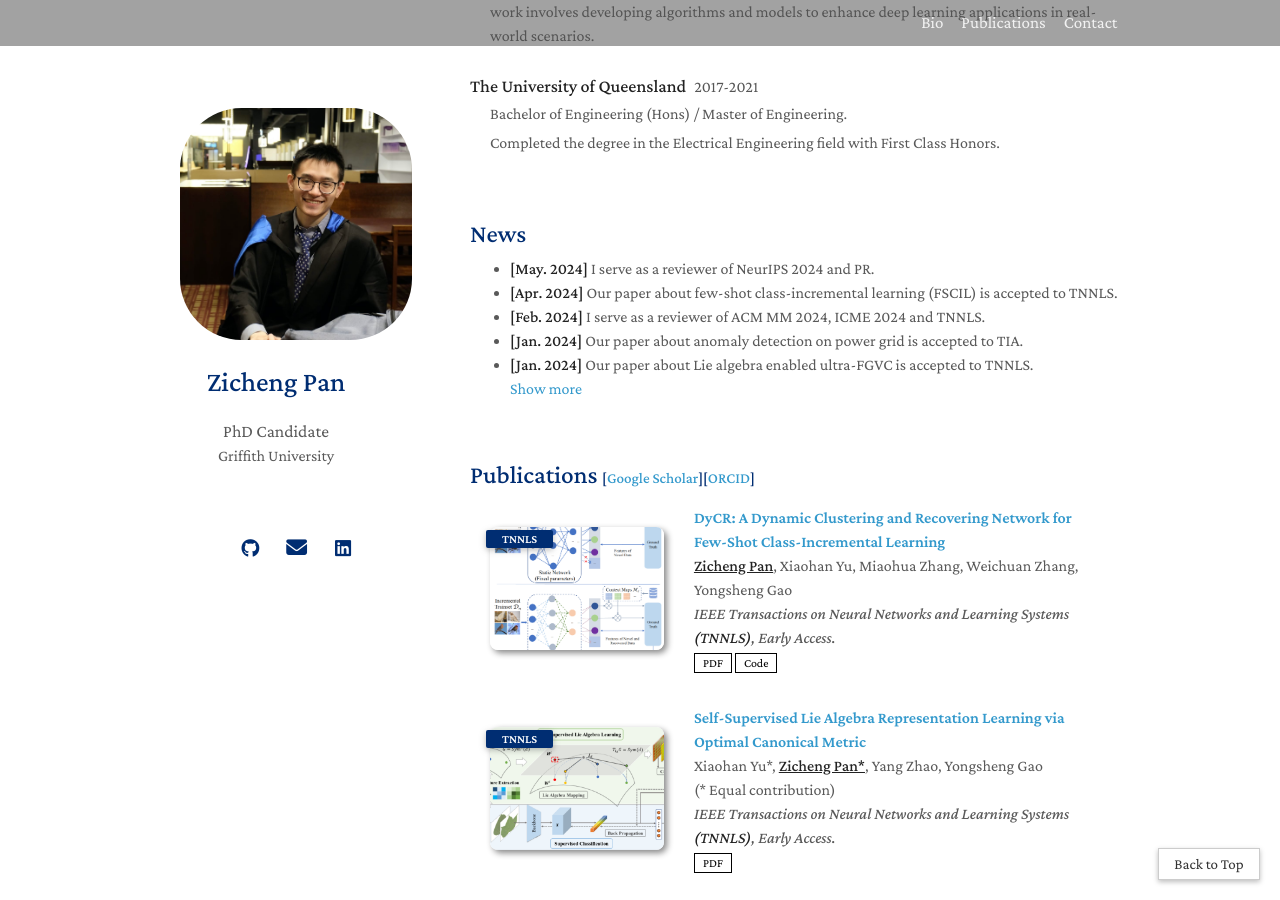
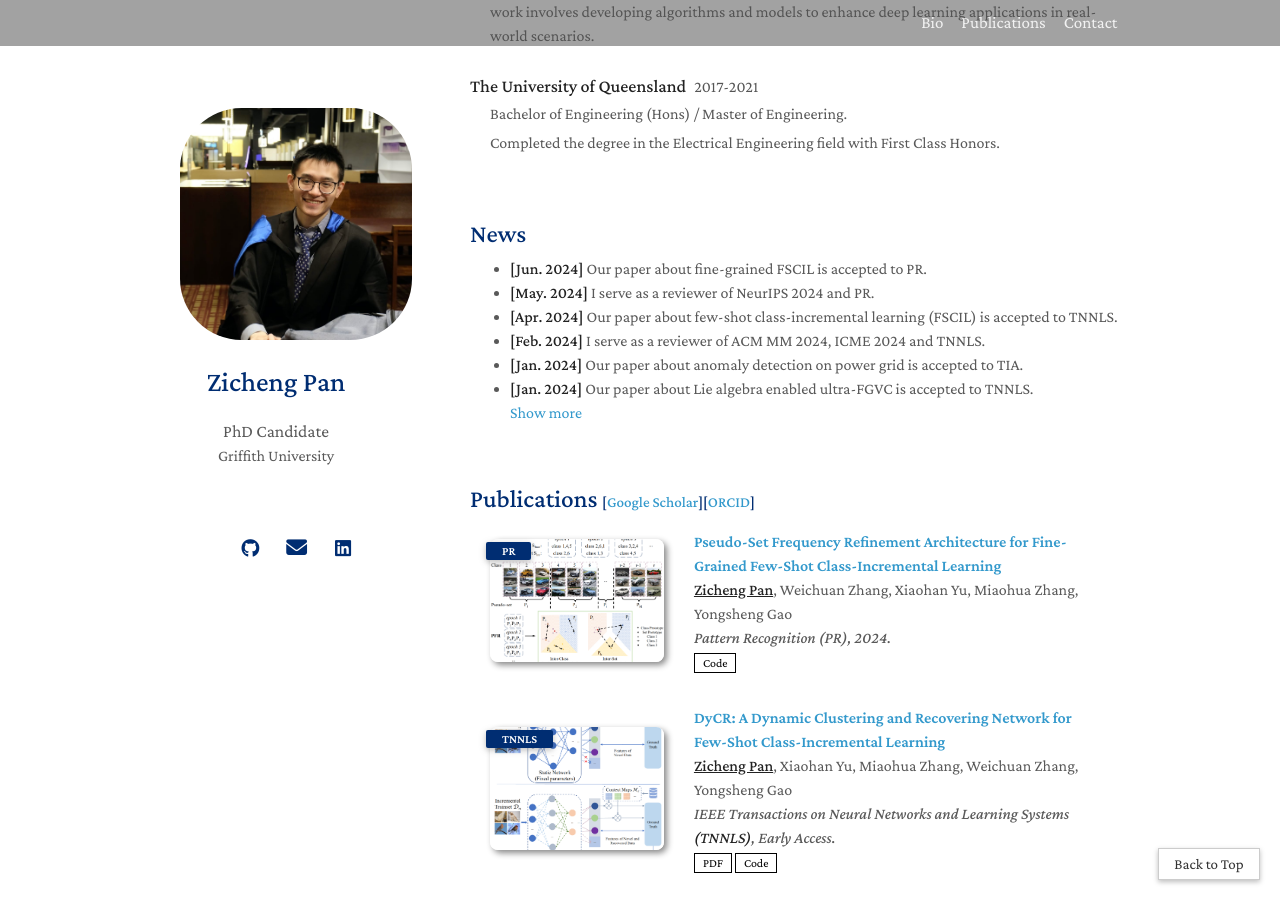
Before and after one commit to zichengpan/zichengpan.github.io, a Jekyll site: the page built from index.md, in a window 1280 px wide and 900 px high, scrolled down 425 px. Built offline with Jekyll 4.4.1, drawn with Linux system fonts in a browser that asks for light colours; a style sheet for code colours, icons or effects is not loaded.

Commit message:
updatev9.0

```diff
--- a/_data/publications.yml
+++ b/_data/publications.yml
@@ -1,4 +1,12 @@
 main:
+
+  - title: "Pseudo-Set Frequency Refinement Architecture for Fine-Grained Few-Shot Class-Incremental Learning"
+    authors: <strong><u>Zicheng Pan</u></strong>, Weichuan Zhang, Xiaohan Yu, Miaohua Zhang, Yongsheng Gao
+    conference_short: PR
+    conference: Pattern Recognition (PR), 2024.
+    image: /assets/img/pfr_pr.png
+    # pdf:
+    code: https://github.com/zichengpan/PFR
 
   - title: "DyCR: A Dynamic Clustering and Recovering Network for Few-Shot Class-Incremental Learning"
     authors: <strong><u>Zicheng Pan</u></strong>, Xiaohan Yu, Miaohua Zhang, Weichuan Zhang, Yongsheng Gao
@@ -48,7 +56,7 @@ main:
     image: /assets/img/tsg.png
     # notes: Early Accept
 
-  # - title: Continual Detection Transformer for Incremental Object Detection
+  # - title: A graph-based image clustering method using mutual information maximization
   #   authors: Xun Yu, <strong>Zicheng Pan</strong>, Yongsheng Gao
   #   conference_short: ROBIO
   #   conference: IEEE International Conference on Robotics and Biomimetics <strong>(ROBIO)</strong>, 2019.
--- a/_includes/contact.md
+++ b/_includes/contact.md
@@ -5,5 +5,5 @@
 <strong>Office Location:</strong> Griffith University Nathan Campus, N66
 <br />
 <strong>Email:</strong> <email>zicheng.pan [at] griffithuni.edu.au</email> / <email>zicheng.pan [at] uqconnect.edu.au</email>
-<br />
-<strong>Phone:</strong> (048) 135 9710</p>
+<!-- <br />
+<strong>Phone:</strong> (048) 135 9710</p> -->
--- a/_includes/news.md
+++ b/_includes/news.md
@@ -3,6 +3,7 @@
 <h2 style="margin: 60px 0px 10px;">News</h2>
 
 <ul>
+<li><strong>[Jun. 2024]</strong> Our paper about fine-grained FSCIL is accepted to PR.</li>
 <li><strong>[May. 2024]</strong> I serve as a reviewer of NeurIPS 2024 and PR.</li>
 <li><strong>[Apr. 2024]</strong> Our paper about few-shot class-incremental learning (FSCIL) is accepted to TNNLS.</li>
 <li><strong>[Feb. 2024]</strong> I serve as a reviewer of ACM MM 2024, ICME 2024 and TNNLS.</li>
```
Also changed, not shown: assets/img/pfr_pr.png (added), 3 other files.
